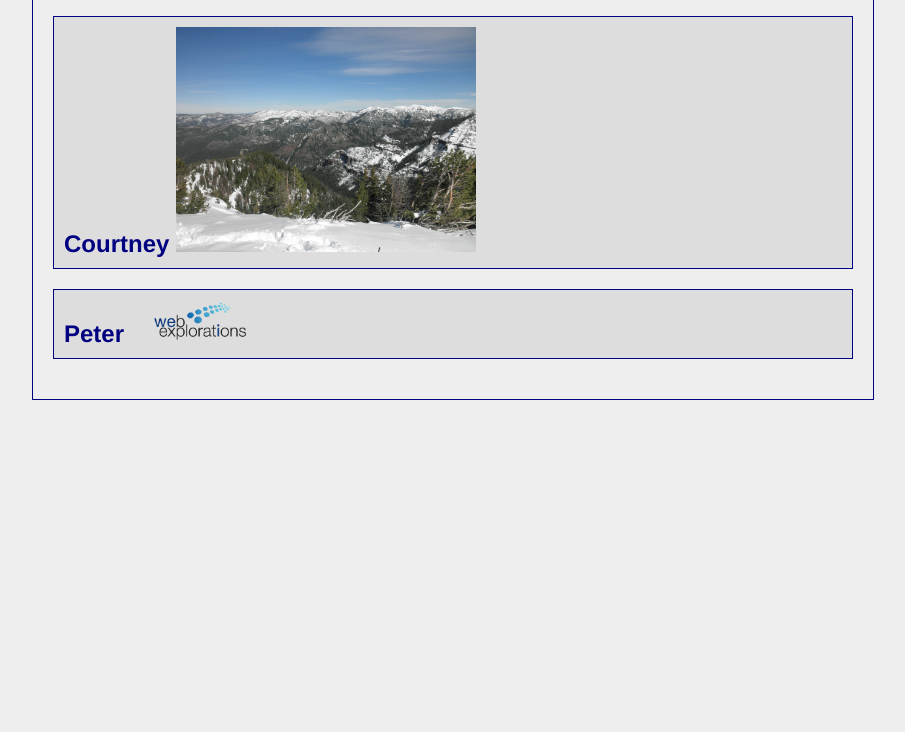
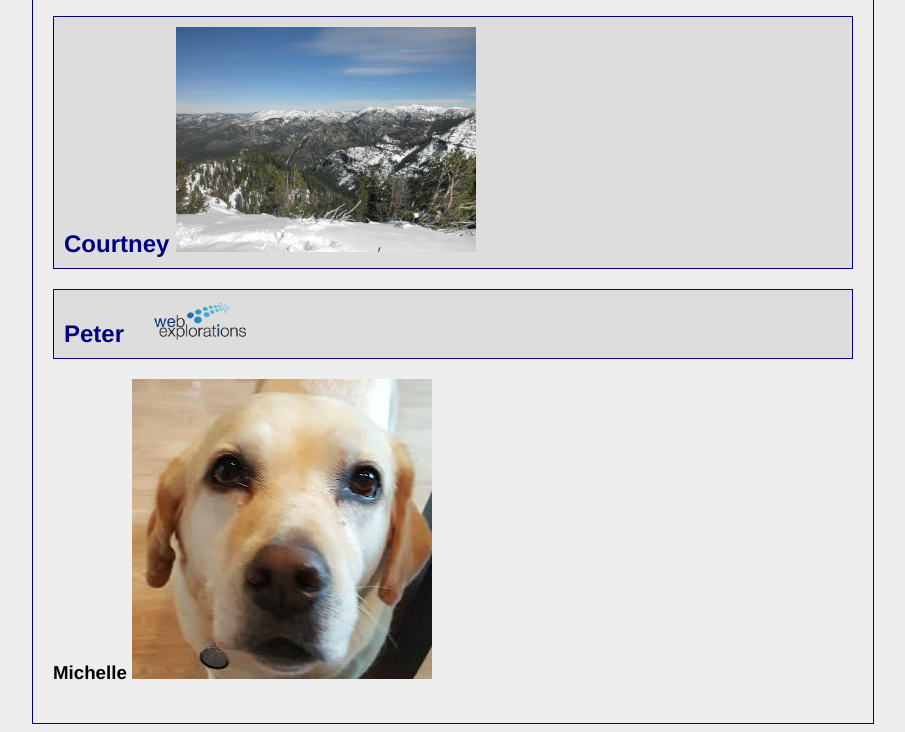
Before and after one commit to petermankato/gitDemo, a plain HTML site: page gitHubDemo.html in a window 1280 px wide. Shown: the part 1182-1914 px from the top of the page, without its empty margins (187-1092 px from the left). Before the commit the page ends 1590 px from the top, so only its background shows below. Drawn offline with Linux system fonts and the light colour scheme.

Commit message:
Michelle added h3 heading with image

```diff
--- a/gitHubDemo.html
+++ b/gitHubDemo.html
@@ -7,7 +7,7 @@
   Peter Johnson - peterk@webExplorations.com
   Written:   07-12-16
   Revised:   11-08-16 Peter added activitity list.
-
+				11-08-16 Michelle add picture
   Git commands:
   1) Go out to the repository on GitHub and copy the Clone URL
   2) Open up a terminal/command window
@@ -80,6 +80,7 @@
 <h2>Courtney <img src="graphic/classDemo.jpg" alt="Montana mountains" /></h2>
 
 <h2>Peter  <img src="graphic/webExplorations138x42T.png" alt="Logo for Web Explorations" /></h2>
+<h3>Michelle <img src="graphic/tucker300x300.png" alt="Dog Picture"/></h3>
 
 
 </div>
```
